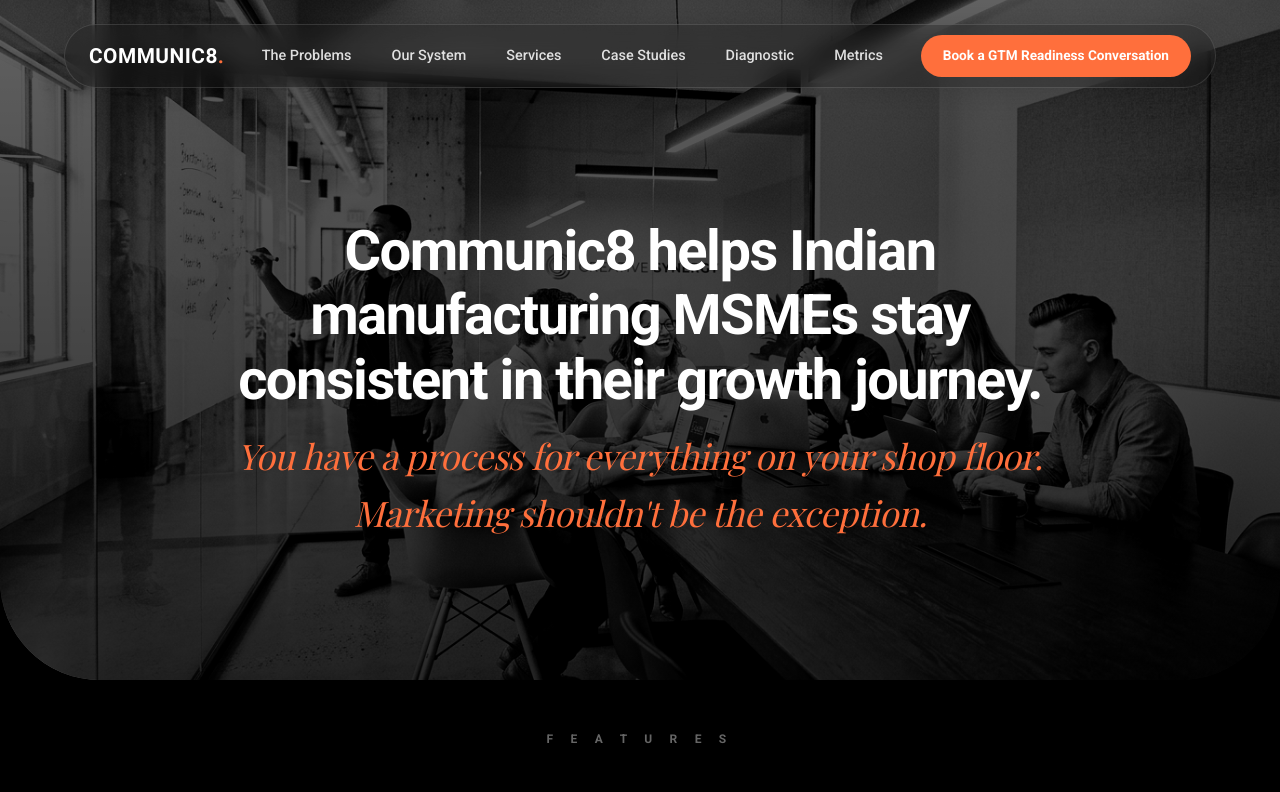
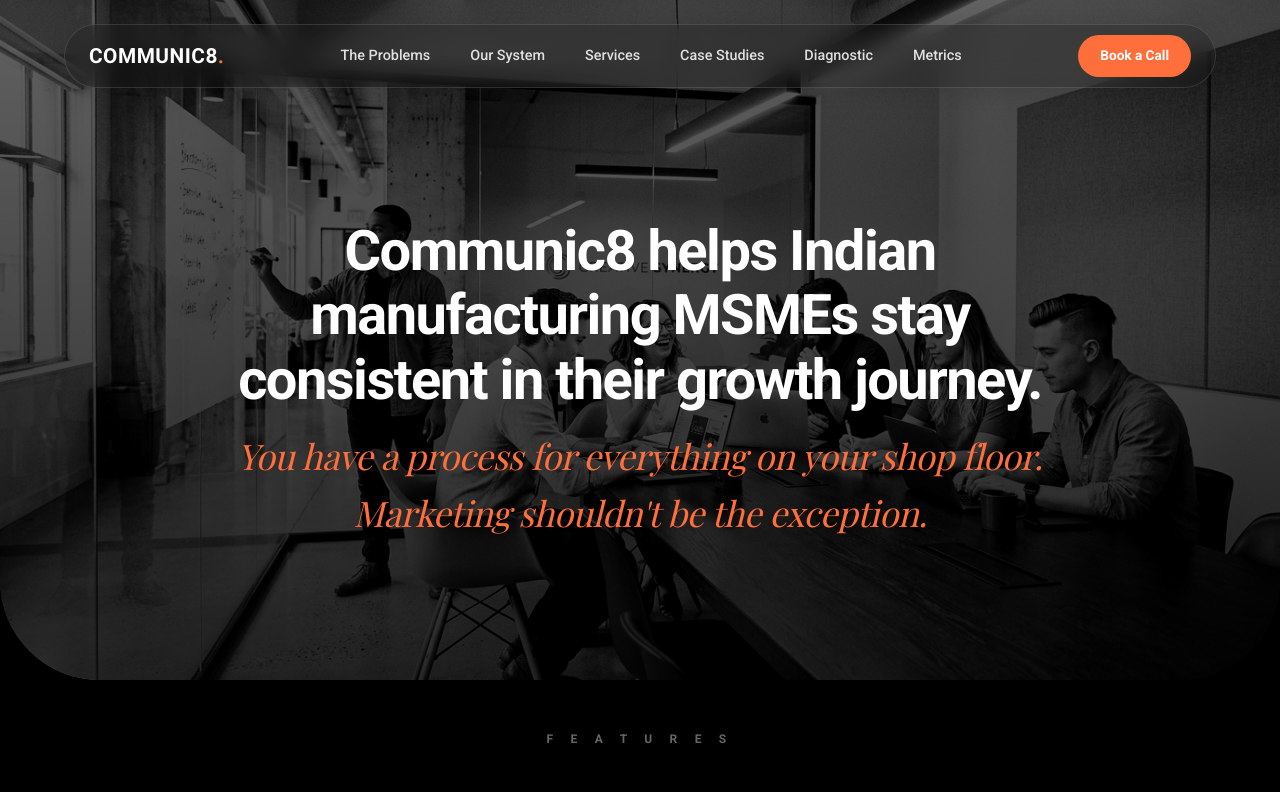
Before and after one commit to ajinkya-modse/communic8, a Next.js app: page / in a window 1280 px wide. Shown: the top 792 px of the page. Built offline with nearby package versions, Linux system fonts and the light colour scheme.

Commit message:
menu bar cta

```diff
--- a/app/page.js
+++ b/app/page.js
@@ -388,7 +388,7 @@
 
             <div className="nav-actions">
               <a href="#consultation" onClick={(e) => handleSmoothScroll(e, "#consultation")} className="btn-cta">
-                Book a GTM Readiness Conversation
+                Book a Call
               </a>
 
               <button
@@ -423,7 +423,7 @@
               Metrics
             </a>
             <a href="#consultation" onClick={(e) => handleSmoothScroll(e, "#consultation")} className="mobile-btn-cta">
-              Book a GTM Readiness Conversation
+              Book a Call
             </a>
           </div>
         </nav>
```
